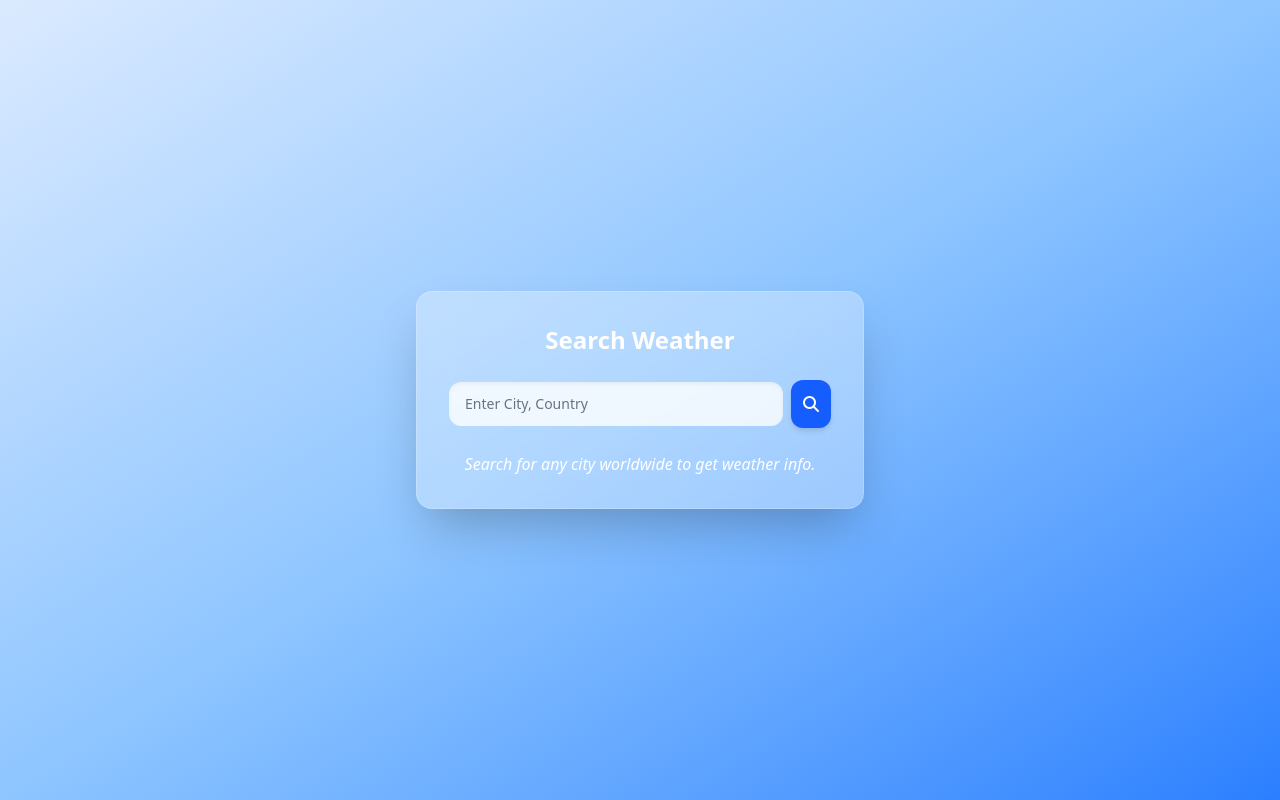
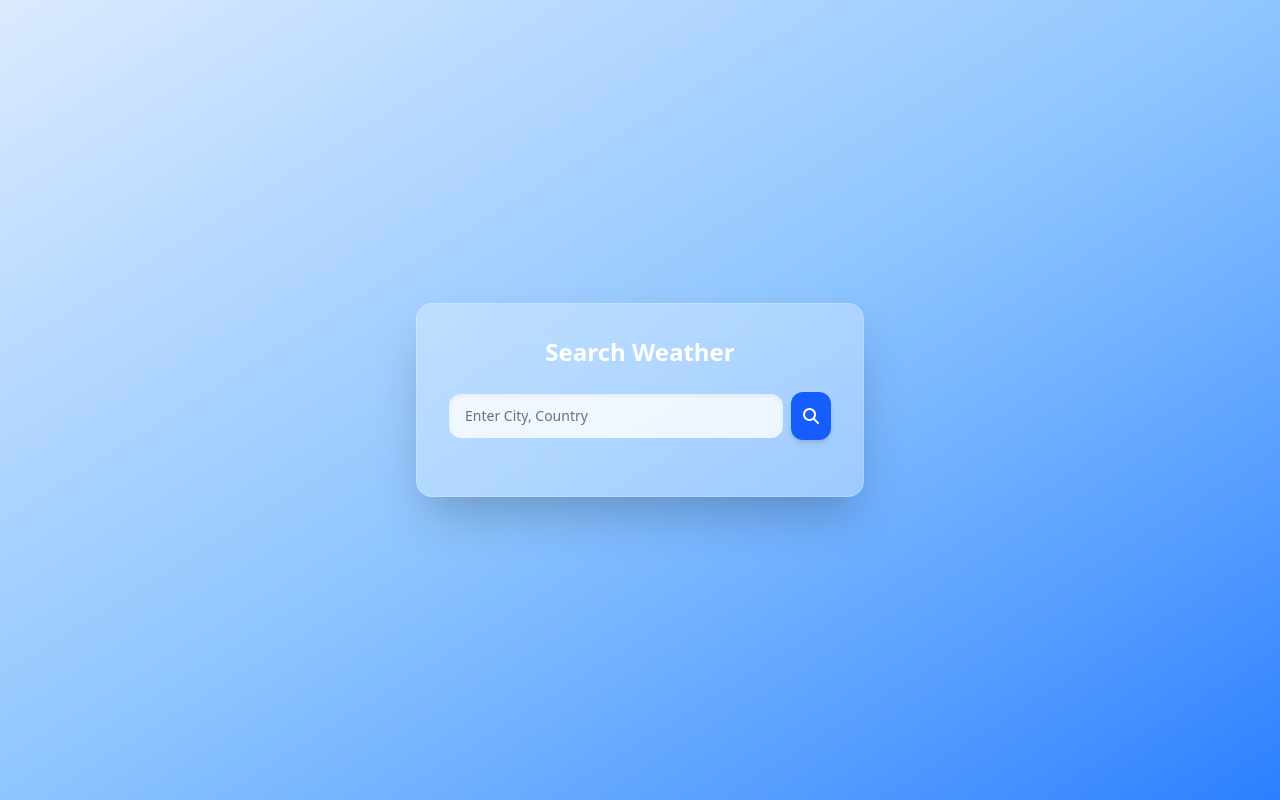
Before and after one commit to mabdullah525/react-weather-app, a React (Vite) app: page / in a window 1280 px wide. Built offline with nearby package versions, Linux system fonts and the light colour scheme.

Commit message:
Weather description

```diff
--- a/src/Components/Myapp.jsx
+++ b/src/Components/Myapp.jsx
@@ -14,7 +14,7 @@ const Myapp = () => {
 
     }
     const myFun = async () => {
-        const get = await fetch(`https://api.openweathermap.org/data/2.5/weather?q=${search}&appid=${API_KEY}`);
+        const get = await fetch(`https://api.openweathermap.org/data/2.5/weather?q=${search}&appid=${API_KEY}&units=metric`);
         const jsonData = await get.json();
         console.log(jsonData);
         setData(jsonData);
@@ -27,7 +27,7 @@ const Myapp = () => {
         <>
             <div className="header">
                 <div className="box">
-                    <h2>Search Weather</h2>
+                    <h1>Search Weather</h1>
 
                     <div className="flex items-center gap-2">
                         <input
@@ -41,8 +41,16 @@ const Myapp = () => {
                     </div>
 
                     <div className="mt-6 text-white text-center italic">
-                        {/* Future search result or info will be placed here */}
-                        Search for any city worldwide to get weather info.
+                        {
+                            data && data.weather ?
+                            <div>
+                                <h2>{data.name}</h2>
+                                <h2>{data.main.temp}</h2>
+                                <p>{data.weather[0].description}</p>
+                            </div> : ""
+
+                        }
+
                     </div>
                 </div>
             </div>
--- a/src/index.css
+++ b/src/index.css
@@ -6,7 +6,7 @@
 .box {
     @apply bg-white/30 backdrop-blur-lg shadow-2xl rounded-2xl p-8 w-full max-w-md border border-white/20;
 }
-h2{
+h1{
     @apply text-2xl font-bold text-white text-center mb-6;
 }
 input{
```
